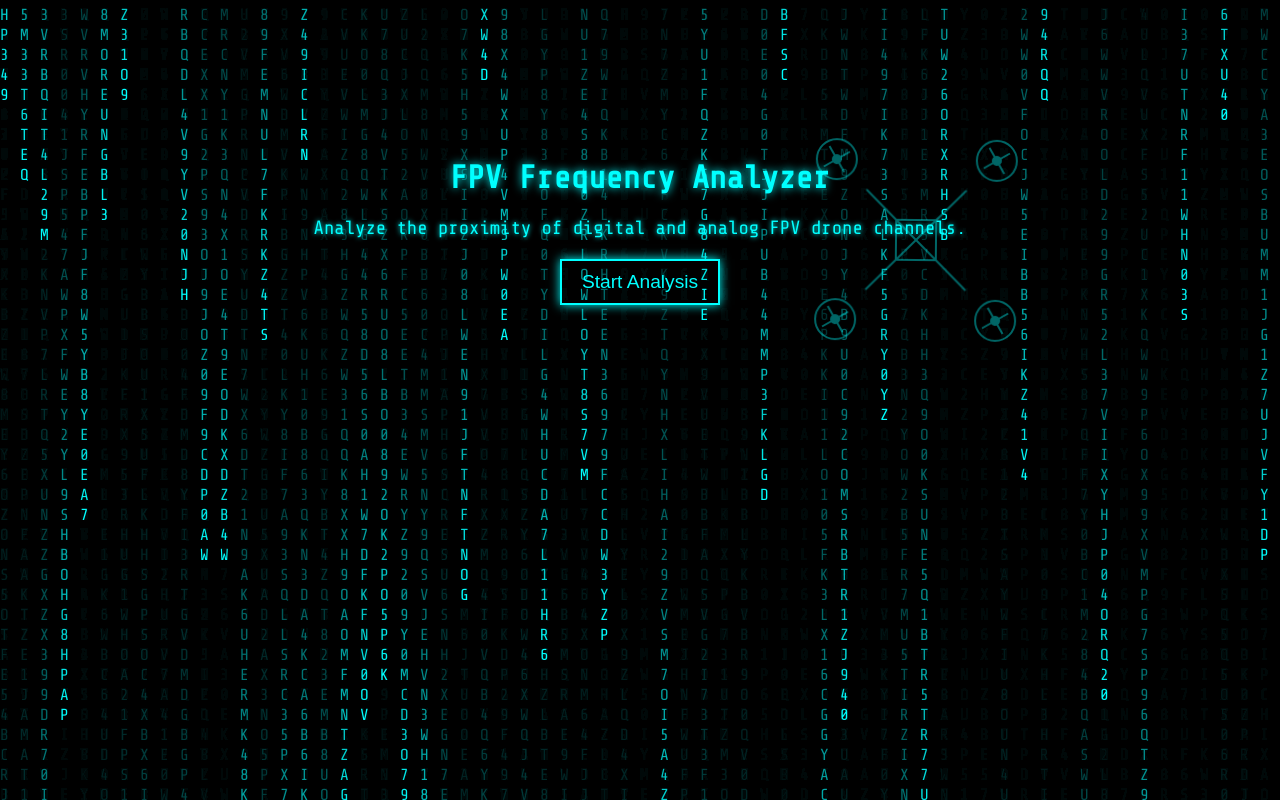
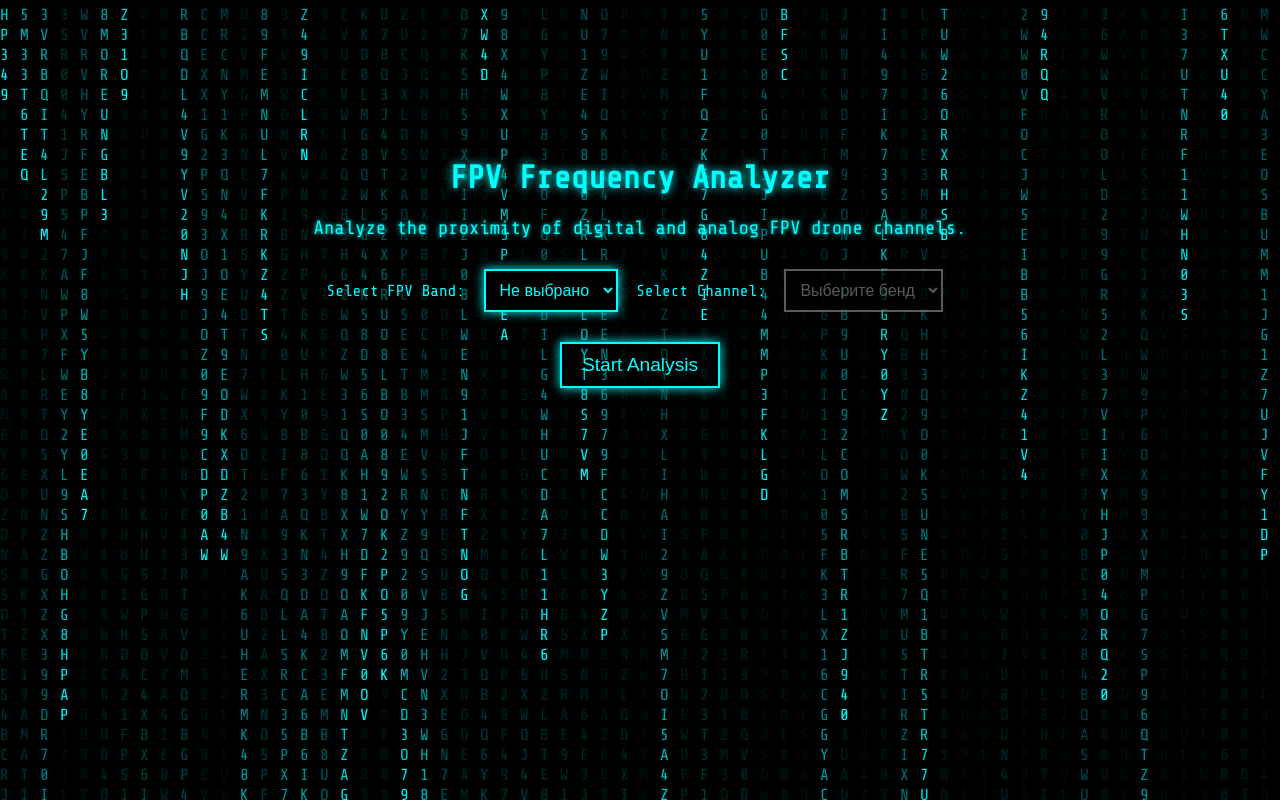
Before and after one commit to irreligious86/FPV-Frequency-calc, a Flask app: page / in a window 1280 px wide. Run offline with Flask 3, Linux system fonts and the light colour scheme.

Commit message:
Improve styling and UI enhancements

```diff
--- a/static/css/styles.css
+++ b/static/css/styles.css
@@ -77,3 +77,29 @@ button:hover {
     color: black;
     box-shadow: 0 0 20px cyan;
 }
+
+
+/* Стиль контейнера для выпадающих списков */
+.dropdown-container {
+    margin: 20px auto;
+    text-align: center;
+}
+
+/* Стилизация выпадающих списков */
+select {
+    padding: 10px;
+    font-size: 1em;
+    margin: 10px;
+    border: 2px solid cyan;
+    background-color: black;
+    color: cyan;
+    cursor: pointer;
+    box-shadow: 0 0 10px cyan;
+}
+
+select:disabled {
+    border: 2px solid gray;
+    color: gray;
+    cursor: not-allowed;
+    box-shadow: none;
+}
--- a/static/js/script.js
+++ b/static/js/script.js
@@ -51,3 +51,37 @@ function rotatePropellers() {
 }
 
 setInterval(rotatePropellers, 50);
+
+// Доступные каналы для каждого бенда
+const bandChannels = {
+    "A": [1, 2, 3, 4, 5, 6, 7, 8],
+    "B": [1, 2, 3, 4, 5, 6, 7, 8],
+    "E": [1, 2, 3, 4, 5, 6, 7, 8],
+    "F": [1, 2, 3, 4, 5, 6, 7, 8],
+    "R": [1, 2, 3, 4, 5, 6, 7, 8],
+    "L": [1, 2, 3, 4, 5, 6, 7, 8]
+};
+
+// Функция для обновления списка каналов
+function updateChannels() {
+    const bandSelect = document.getElementById("bandSelect");
+    const channelSelect = document.getElementById("channelSelect");
+
+    // Очищаем список каналов
+    channelSelect.innerHTML = "";
+
+    if (bandSelect.value === "") {
+        // Если бенд не выбран, список отключен
+        channelSelect.disabled = true;
+        channelSelect.innerHTML = "<option value=''>Выберите бенд</option>";
+    } else {
+        // Включаем список и добавляем каналы для выбранного бенда
+        channelSelect.disabled = false;
+        bandChannels[bandSelect.value].forEach(channel => {
+            const option = document.createElement("option");
+            option.value = channel;
+            option.textContent = `Channel ${channel}`;
+            channelSelect.appendChild(option);
+        });
+    }
+}
--- a/templates/index.html
+++ b/templates/index.html
@@ -11,52 +11,29 @@
         <canvas id="matrixCanvas"></canvas>
     </div>
 
-    <!-- FPV-дрон с анимацией -->
-    <div class="fpv-drone">
-        <svg viewBox="0 0 300 300">
-            <!-- Центральный корпус -->
-            <rect x="130" y="130" width="40" height="40" fill="none" stroke="cyan" stroke-width="2"/>
-
-            <!-- Рама -->
-            <line x1="100" y1="100" x2="200" y2="200" stroke="cyan" stroke-width="2"/>
-            <line x1="100" y1="200" x2="200" y2="100" stroke="cyan" stroke-width="2"/>
-
-            <!-- Пропеллерные площадки -->
-            <circle cx="70" cy="70" r="20" stroke="cyan" stroke-width="2" fill="none"/>
-            <circle cx="230" cy="70" r="20" stroke="cyan" stroke-width="2" fill="none"/>
-            <circle cx="70" cy="230" r="20" stroke="cyan" stroke-width="2" fill="none"/>
-            <circle cx="230" cy="230" r="20" stroke="cyan" stroke-width="2" fill="none"/>
-
-            <!-- Пропеллеры (будут вращаться через JS) -->
-            <g class="propeller" id="prop1">
-                <circle cx="70" cy="70" r="5" fill="cyan"/>
-                <line x1="55" y1="70" x2="85" y2="70" stroke="cyan" stroke-width="2"/>
-                <line x1="70" y1="55" x2="70" y2="85" stroke="cyan" stroke-width="2"/>
-            </g>
-
-            <g class="propeller" id="prop2">
-                <circle cx="230" cy="70" r="5" fill="cyan"/>
-                <line x1="215" y1="70" x2="245" y2="70" stroke="cyan" stroke-width="2"/>
-                <line x1="230" y1="55" x2="230" y2="85" stroke="cyan" stroke-width="2"/>
-            </g>
-
-            <g class="propeller" id="prop3">
-                <circle cx="70" cy="230" r="5" fill="cyan"/>
-                <line x1="55" y1="230" x2="85" y2="230" stroke="cyan" stroke-width="2"/>
-                <line x1="70" y1="215" x2="70" y2="245" stroke="cyan" stroke-width="2"/>
-            </g>
-
-            <g class="propeller" id="prop4">
-                <circle cx="230" cy="230" r="5" fill="cyan"/>
-                <line x1="215" y1="230" x2="245" y2="230" stroke="cyan" stroke-width="2"/>
-                <line x1="230" y1="215" x2="230" y2="245" stroke="cyan" stroke-width="2"/>
-            </g>
-        </svg>
-    </div>
-
     <div class="content">
         <h1>FPV Frequency Analyzer</h1>
         <p>Analyze the proximity of digital and analog FPV drone channels.</p>
+
+        <!-- Выпадающие списки -->
+        <div class="dropdown-container">
+            <label for="bandSelect">Select FPV Band:</label>
+            <select id="bandSelect" onchange="updateChannels()">
+                <option value="" selected>Не выбрано</option>
+                <option value="A">Band A</option>
+                <option value="B">Band B</option>
+                <option value="E">Band E</option>
+                <option value="F">Band F</option>
+                <option value="R">Band R</option>
+                <option value="L">Band L</option>
+            </select>
+
+            <label for="channelSelect">Select Channel:</label>
+            <select id="channelSelect" disabled>
+                <option value="">Выберите бенд</option>
+            </select>
+        </div>
+
         <button onclick="startAnalysis()">Start Analysis</button>
     </div>
 
```
